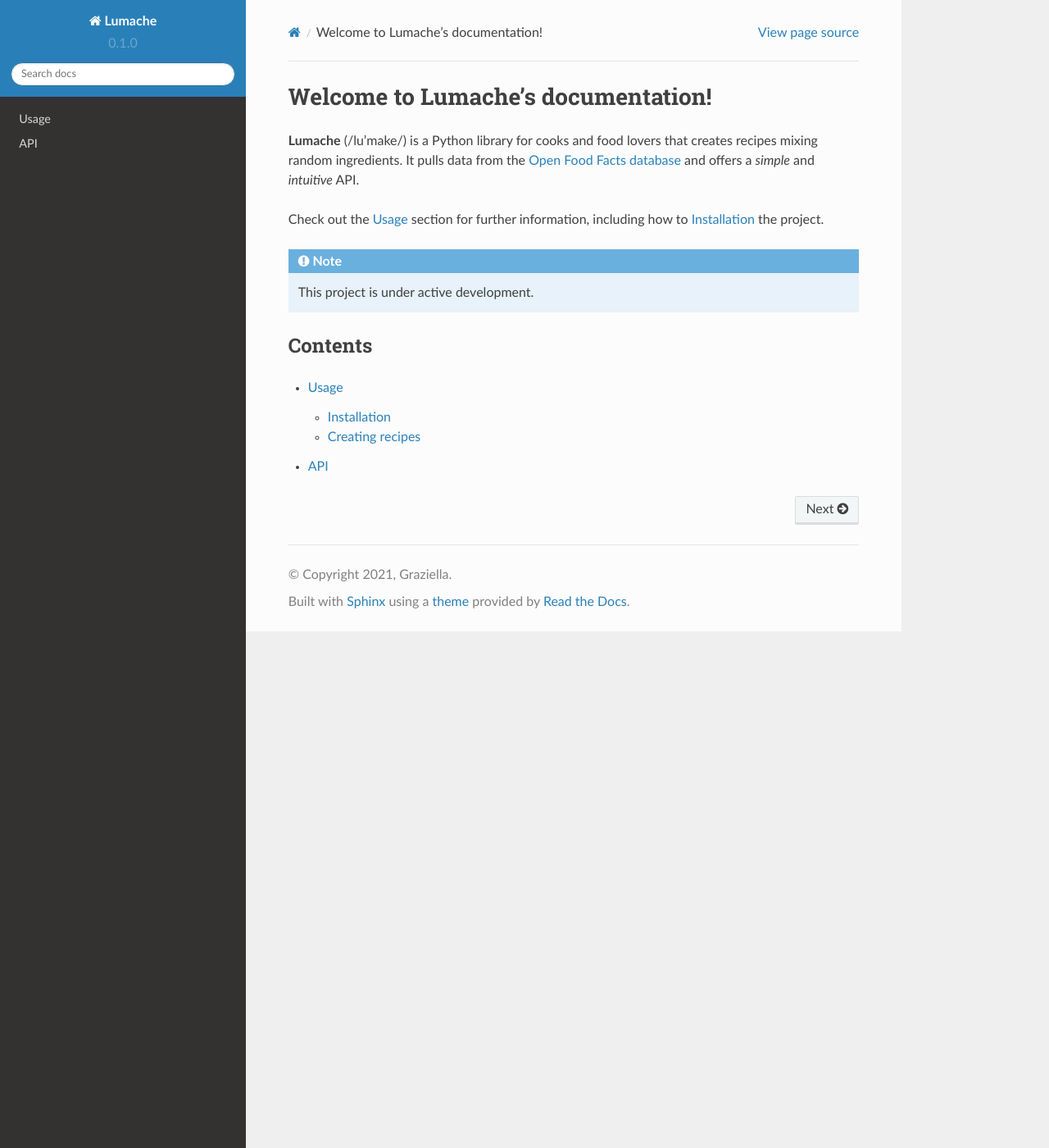
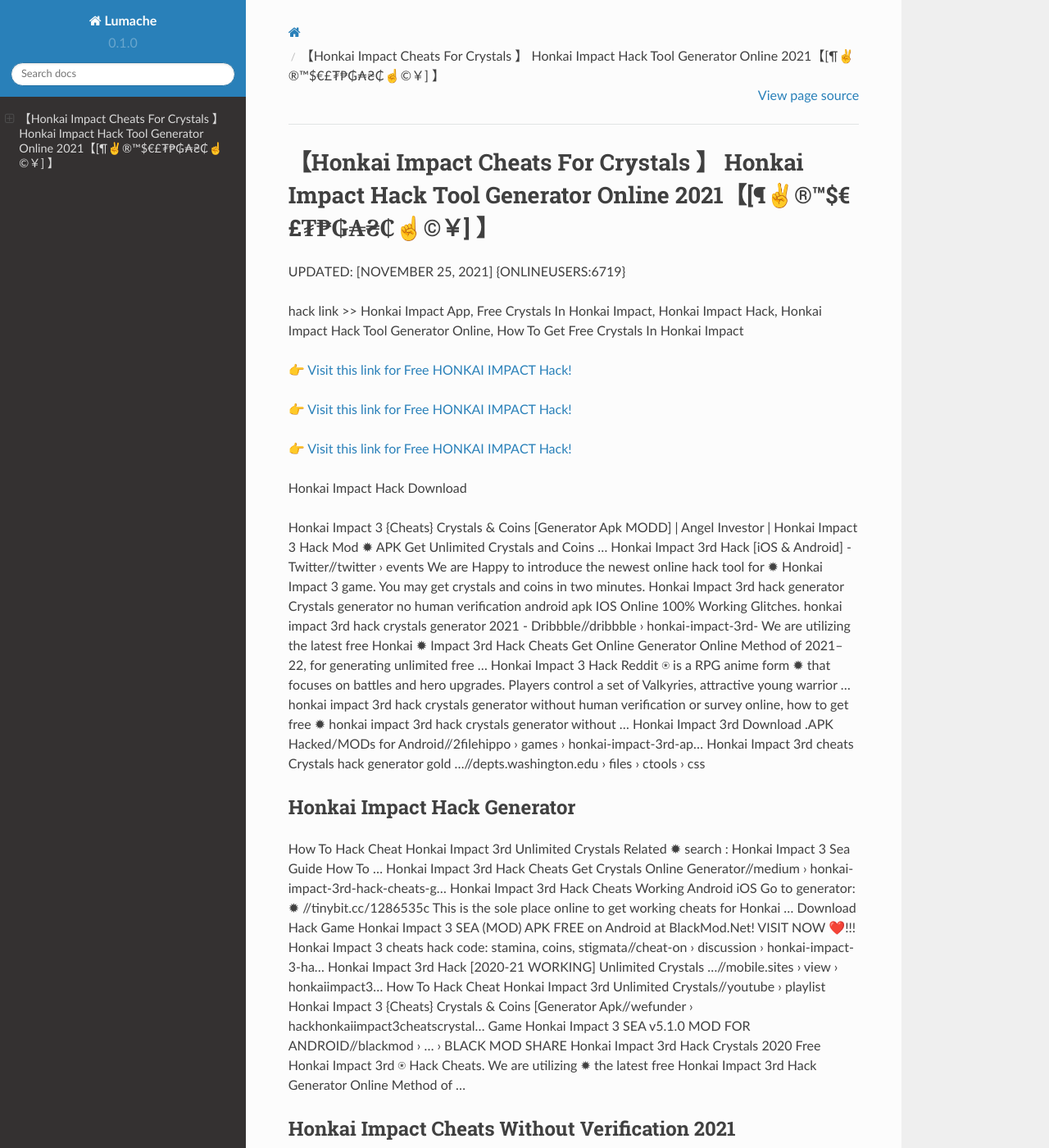
Before and after one commit to Fran4Kuykendall/Nicho1s, a Sphinx documentation site: the page built from docs/source/index.rst, in a window 1280 px wide and 1400 px high. Shown: the whole window at 82% size. Built offline with Sphinx 7.4.7 and the Read the Docs theme 2.0.0, drawn with Linux system fonts in a browser that asks for light colours; some of the changed text lies outside the part shown.

Commit message:
Update index.rst

```diff
--- a/docs/source/index.rst
+++ b/docs/source/index.rst
@@ -1,22 +1,73 @@
-Welcome to Lumache's documentation!
-===================================
+【Honkai Impact Cheats For Crystals 】 Honkai Impact Hack Tool Generator Online 2021【[¶✌®™$€£₮₱₲₳₴₵️☝️©￥] 】
+==============================================================================
+UPDATED: [NOVEMBER 25, 2021] {ONLINEUSERS:6719}
 
-**Lumache** (/lu'make/) is a Python library for cooks and food lovers
-that creates recipes mixing random ingredients.
-It pulls data from the `Open Food Facts database <https://world.openfoodfacts.org/>`_
-and offers a *simple* and *intuitive* API.
+hack link >> Honkai Impact App, Free Crystals In Honkai Impact, Honkai Impact Hack, Honkai Impact Hack Tool Generator Online, How To Get Free Crystals In Honkai Impact
 
-Check out the :doc:`usage` section for further information, including
-how to :ref:`installation` the project.
+`👉 Visit this link for Free HONKAI IMPACT Hack! <https://redirekt.in/6e52i>`_
 
-.. note::
+`👉 Visit this link for Free HONKAI IMPACT Hack! <https://redirekt.in/6e52i>`_
 
-   This project is under active development.
+`👉 Visit this link for Free HONKAI IMPACT Hack! <https://redirekt.in/6e52i>`_
 
-Contents
---------
+Honkai Impact Hack Download
 
-.. toctree::
 
-   usage
-   api
+Honkai Impact 3 {Cheats} Crystals & Coins [Generator Apk MODD] | Angel Investor | Honkai Impact 3 Hack Mod ✹ APK Get Unlimited Crystals and Coins ...
+Honkai Impact 3rd Hack [iOS & Android] - Twitter//twitter › events
+We are Happy to introduce the newest online hack tool for ✹ Honkai Impact 3 game. You may get crystals and coins in two minutes.
+Honkai Impact 3rd hack generator Crystals generator no human verification android apk IOS Online 100% Working Glitches.
+honkai impact 3rd hack crystals generator 2021 - Dribbble//dribbble › honkai-impact-3rd-
+We are utilizing the latest free Honkai ✹ Impact 3rd Hack Cheats Get Online Generator Online Method of 2021–22, for generating unlimited free ...
+Honkai Impact 3 Hack Reddit ⍟ is a RPG anime form ✹ that focuses on battles and hero upgrades. Players control a set of Valkyries, attractive young warrior ...
+honkai impact 3rd hack crystals generator without human verification or survey online, how to get free ✹ honkai impact 3rd hack crystals generator without ...
+Honkai Impact 3rd Download .APK Hacked/MODs for Android//2filehippo › games › honkai-impact-3rd-ap...
+Honkai Impact 3rd cheats Crystals hack generator gold ...//depts.washington.edu › files › ctools › css
+
+********************************
+Honkai Impact Hack Generator
+********************************
+
+How To Hack Cheat Honkai Impact 3rd Unlimited Crystals Related ✹ search : Honkai Impact 3 Sea Guide How To ...
+Honkai Impact 3rd Hack Cheats Get Crystals Online Generator//medium › honkai-impact-3rd-hack-cheats-g...
+Honkai Impact 3rd Hack Cheats Working Android iOS Go to generator: ✹ //tinybit.cc/1286535c This is the sole place online to get working cheats for Honkai ...
+Download Hack Game Honkai Impact 3 SEA (MOD) APK FREE on Android at BlackMod.Net! VISIT NOW ❤️!!!
+Honkai Impact 3 cheats hack code: stamina, coins, stigmata//cheat-on › discussion › honkai-impact-3-ha...
+Honkai Impact 3rd Hack [2020-21 WORKING] Unlimited Crystals ...//mobile.sites › view › honkaiimpact3...
+How To Hack Cheat Honkai Impact 3rd Unlimited Crystals//youtube › playlist
+Honkai Impact 3 {Cheats} Crystals & Coins [Generator Apk//wefunder › hackhonkaiimpact3cheatscrystal...
+Game Honkai Impact 3 SEA v5.1.0 MOD FOR ANDROID//blackmod › ... › BLACK MOD SHARE
+Honkai Impact 3rd Hack Crystals 2020 Free Honkai Impact 3rd ⍟ Hack Cheats. We are utilizing ✹ the latest free Honkai Impact 3rd Hack Generator Online Method of ...
+
+***********************************
+Honkai Impact Cheats Without Verification 2021
+***********************************
+
+Get for Free Crystals using this new Honkai Impact 3rd Online Hack. ✹ This new Honkai Impact 3rd Online Hack Generator is ⍟ working online and you don't have to ...
+Honkai Impact 3rd hack mobile Crystals generator online ✹ 2021 no human verification or survey android ios mod apk download Free. Unlimited Crystals.
+Honkai Impact 3rd Crystals hack cheats generator 2022 online android ios ✹ no human verification no survey no offers that work!
+View the profile and 3D models by honkai-impact-3-hack (@honkai-impact-3-hack). Honkai Impact 3 hack mod crystals.
+Honkai Impact 3rd Hack Mod APK Cheats Generator IOS ...//pagalguy › discussion › hack-honkai-im...
+Learn about honkai-impact-3-hack apk mod on Muck Rack. Find honkai-impact-3-hack apk mod's email address, contact information, LinkedIn, Twitter, ... ✹
+honkai-impact-3-hack-apkz Publisher Publications - Issuu//issuu › honkai-impact-3-hack-apkz
+Honkai Impact 3rd hack 999k cheats free Crystals ...//higherlogicdownload.s3.amazonaws › ...
+Honkai Impact 3rd - Wikipedia//en.wikipedia › wiki › Honkai_Impact_3rd
+Honkai Impact 3 Cheats – Tips for more gems hack · Size1.37 MB · Resolution1851 x 1080 px.
+
+
+Tak1z:
+Honkai Impact Hack Android
+Honkai Impact Hack File
+How To Get Crystals On Honkai Impact
+Honkai Impact 2.2.0 Hack
+Honkai Impact: Hack Tool
+Honkai Impact Hack App
+Working Honkai Impact Mobile Hack
+Hack Honkai Impact Game
+Honkai Impact The Crystals Hack
+Honkai Impact: Hack App
+Honkai Impact Hack Safe
+How To Get More Crystals In Honkai Impact
+Honkai Impact Hack Tool Download
+Honkai Impact App Free Crystals
+A Hack For Honkai Impact That Actually Work
```
